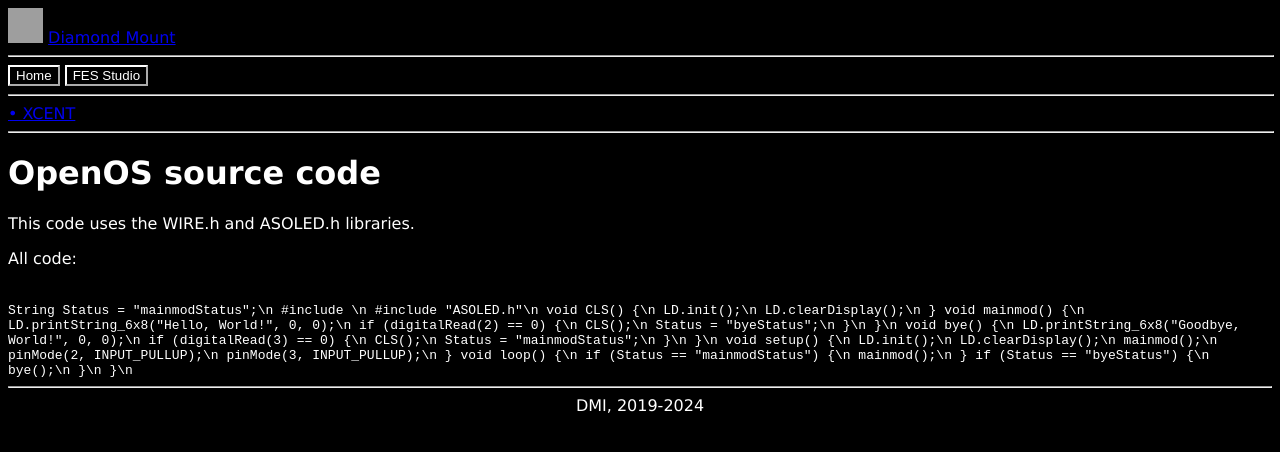
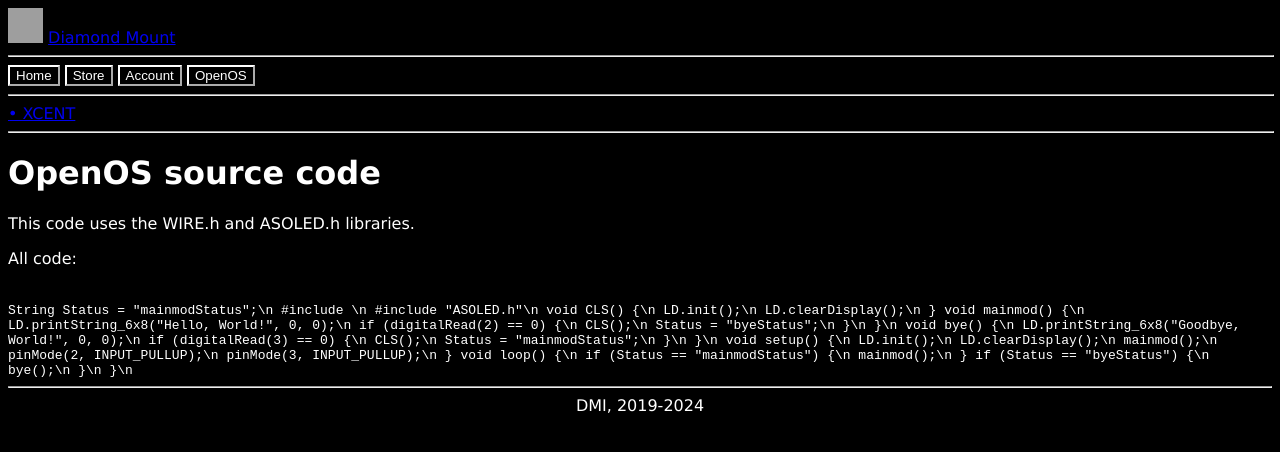
Before and after one commit to diamondmount/openos, a plain HTML site: page index.html in a window 1280 px wide. Drawn offline with Linux system fonts and the light colour scheme; grey boxes are pictures that could not be loaded.

Commit message:
Update index.html

```diff
--- a/index.html
+++ b/index.html
@@ -16,7 +16,9 @@
     <a href="https://diamondmount.github.io/home">Diamond Mount</a>
     <hr width="100%" align="center">
     <a href="https://diamondmount.github.io/home"><button style="background-color:black; border-color:white; color:white">Home</button></a>
-    <a href="https://diamondmount.github.io/home"><button style="background-color:black; border-color:white; color:white">FES Studio</button></a>
+    <a href="https://diamondmount.github.io/store"><button style="background-color:black; border-color:white; color:white">Store</button></a>
+    <a href="https://diamondmount.github.io/account"><button style="background-color:black; border-color:white; color:white">Account</button></a>
+    <a href="https://diamondmount.github.io/openos"><button style="background-color:black; border-color:white; color:white">OpenOS</button></a>
     <hr width="100%" align="center">
     <a href="#xcent"> • XCENT</a>
     <hr width="100%" align="center">
```
